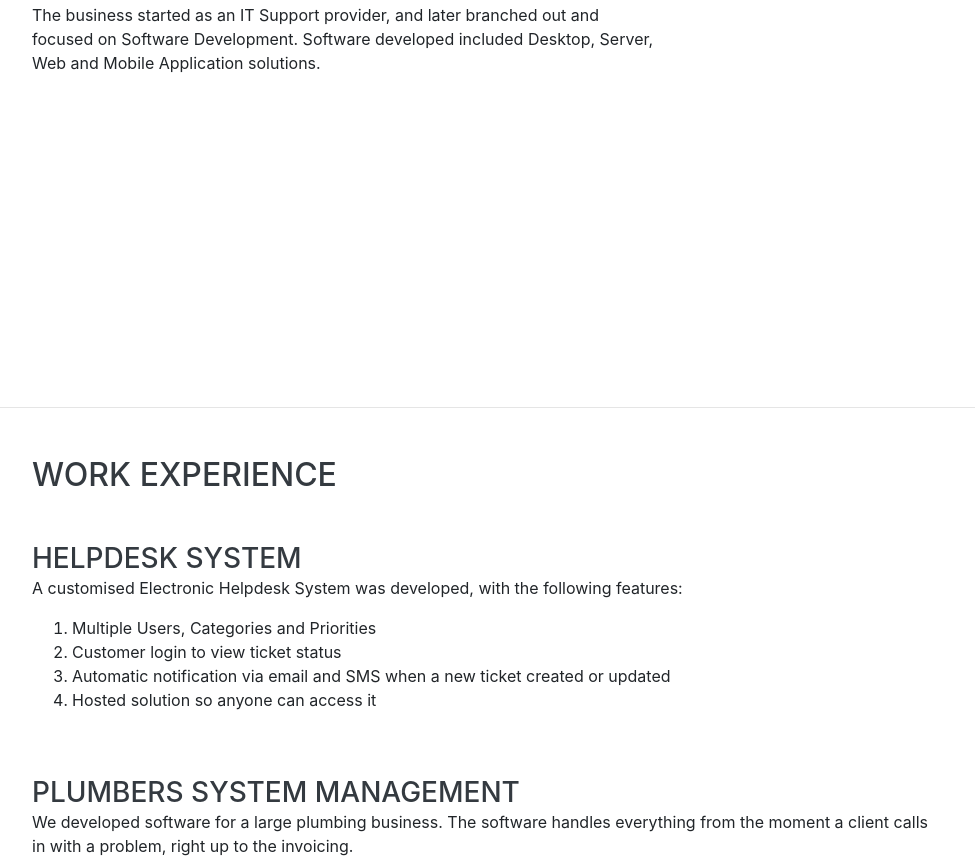
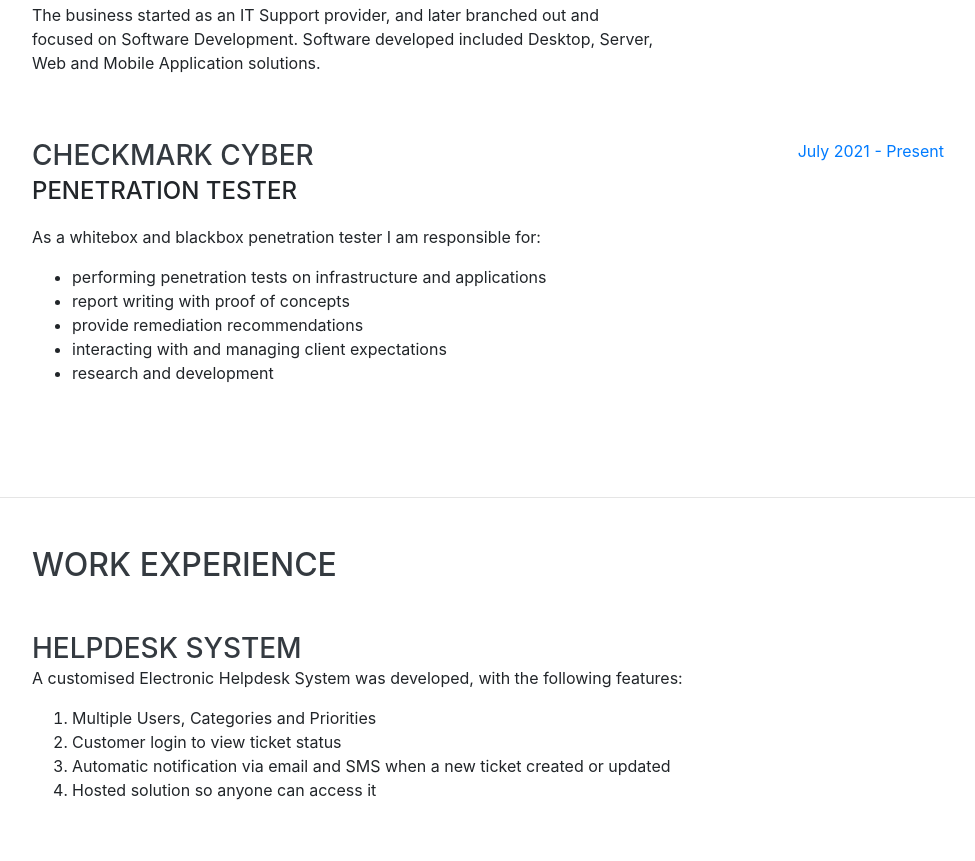
Before and after one commit to chrismeistre/resume, a website with bundled scripts: page index.html in a window 1280 px wide. Shown: the part 1194-2055 px from the top of the page, without its empty margins (288-1263 px from the left). Built offline with nearby package versions, Linux system fonts and the light colour scheme; a web font is replaced by a local one.

Commit message:
Update index.html

```diff
--- a/index.html
+++ b/index.html
@@ -111,6 +111,25 @@
           </div>
           <div class="resume-date text-md-right">
             <span class="text-primary">February 1999 - Present</span>
+          </div>
+        </div>
+
+        <div class="resume-item d-flex flex-column flex-md-row justify-content-between mb-5">
+          <div class="resume-content">
+            <h3 class="mb-0">Checkmark Cyber</h3>
+            <div class="subheading mb-3">Penetration Tester</div>
+            <p>As a whitebox and blackbox penetration tester I am responsible for:
+              <ul>
+                <li>performing penetration tests on infrastructure and applications</li>
+                <li>report writing with proof of concepts</li>
+                <li>provide remediation recommendations</li>
+                <li>interacting with and managing client expectations</li>
+                <li>research and development</li>
+              </ul>
+            </p>
+          </div>
+          <div class="resume-date text-md-right">
+            <span class="text-primary">July 2021 - Present</span>
           </div>
         </div>
 
@@ -243,6 +262,13 @@
           <div class="resume-content">
             <h3 class="mb-0">Metasploit Community CTF 2020</h3>
             <div class="subheading mb-3">39th place</div>
+          </div>
+        </div>
+
+        <div class="resume-item d-flex flex-column flex-md-row justify-content-between mb-5">
+          <div class="resume-content">
+            <h3 class="mb-0">0xCon CTF 2020</h3>
+            <div class="subheading mb-3">2nd place</div>
           </div>
         </div>
 
```
